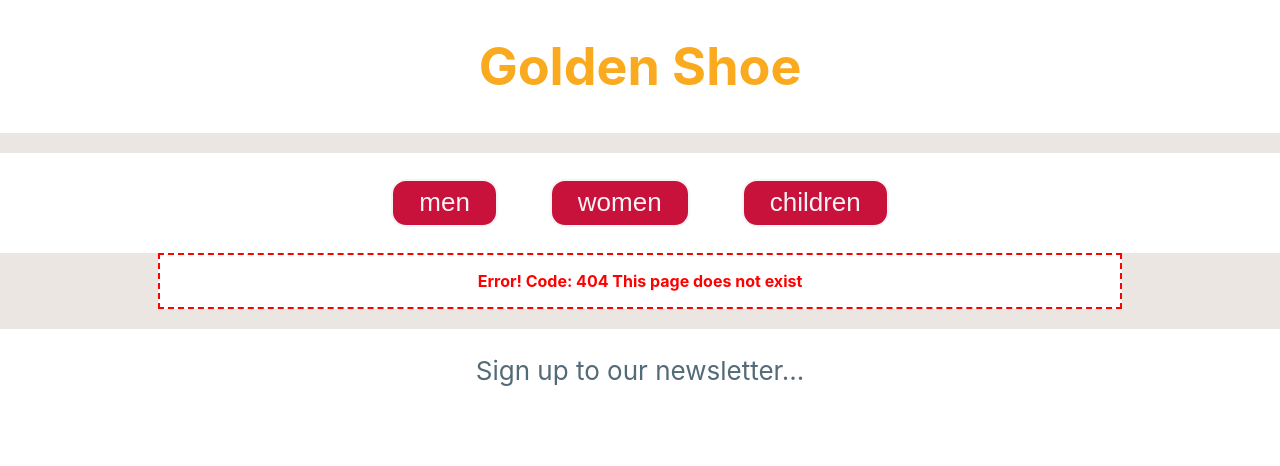
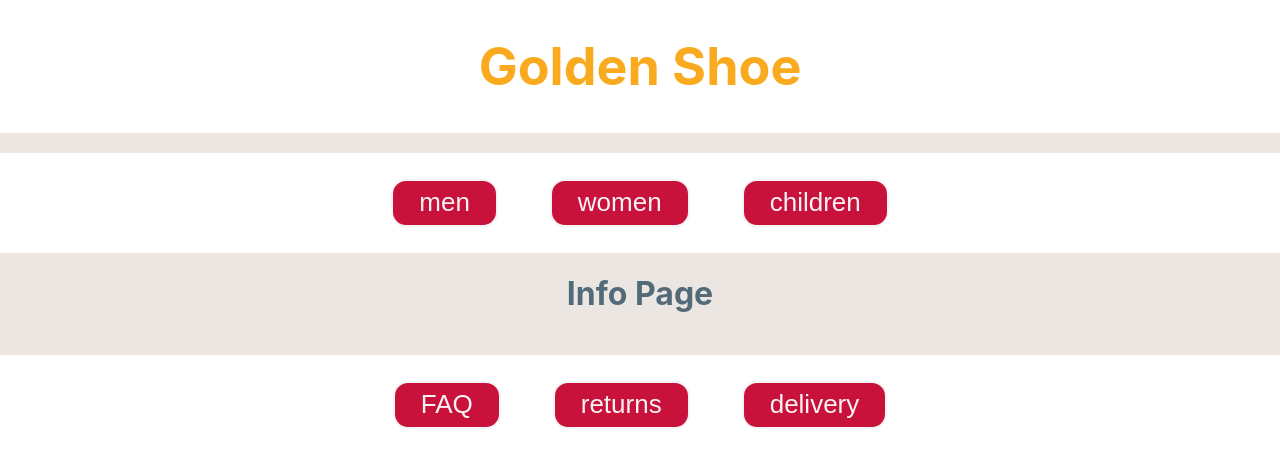
Before and after one commit to CharlyMannion/fe-scheuster, a React (Create React App) app: page /faq in a window 1280 px wide. Before the commit this address had no page. Shown: the top 466 px of the page. Built offline with nearby package versions, Linux system fonts and the light colour scheme.

Commit message:
adds links to different pages in footer

```diff
--- a/src/App.css
+++ b/src/App.css
@@ -129,7 +129,7 @@ img {
     min-height: 10vh;
     width: 100%;
     display: flex;
-    flex-direction: column;
+    flex-direction: row;
     align-items: center;
     justify-content: center;
     font-size: calc(10px + 2vmin);
--- a/src/App.jsx
+++ b/src/App.jsx
@@ -9,6 +9,8 @@ import OptionsBar from './components/OptionsBar';
 import ShoeList from './pages/ShoeList';
 import SingleShoe from './pages/SingleShoe'
 import ErrorDisplay from './components/ErrorDisplay';
+import Info from './components/Info';
+import ContactForm from './components/ContactForm';
 
 class App extends Component {
 
@@ -23,6 +25,10 @@ class App extends Component {
              <ShoeList path="/shoes/:slug" />
              <SingleShoe path="/shoe/:shoe_id" />
              <ErrorDisplay default status={404} message="This page does not exist"/>
+             <ContactForm path="/contact" />
+             <Info path="/faq" />
+             <Info path="/returns" />
+             <Info path="/delivery" />
          </Router>
          <Footer />
       </div>
--- /dev/null
+++ b/src/components/ContactForm.jsx
@@ -0,0 +1,9 @@
+import React from 'react';
+
+const ContactForm = (props) => {
+    return (
+    <h1>ContactForm Page</h1>
+    )
+}
+
+export default ContactForm;
--- a/src/components/Footer.jsx
+++ b/src/components/Footer.jsx
@@ -1,11 +1,24 @@
-import React from 'react';
+import React, { Component } from 'react';
+import {Link} from '@reach/router';
+import StyledButton from '../styledComponents/StyledButton';
 
-const Footer = () => {
-    return (
-    <footer className="footer">
-        <p>Sign up to our newsletter...</p>
-    </footer>
-    )
+class Footer extends Component {
+    state = {
+        categories: ['FAQ', 'returns', 'delivery']
+    }
+
+    render() {
+        const {categories} = this.state
+        return (
+            <div className="footer">
+            <nav>
+                {categories.map(category => {
+                    return <Link to ={`/${category.toLowerCase()}`} key={category}><StyledButton>{category}</StyledButton></Link>
+                })}
+            </nav>
+            </div>
+        );
+    }
 }
 
 export default Footer;
--- /dev/null
+++ b/src/components/Info.jsx
@@ -0,0 +1,10 @@
+import React from 'react';
+
+const Info = (props) => {
+    console.log(props.value, "PROPS PAGE")
+    return (
+    <h1> {props.key} Info Page</h1>
+    )
+}
+
+export default Info;
--- a/src/pages/ShoeList.jsx
+++ b/src/pages/ShoeList.jsx
@@ -4,7 +4,6 @@ import axios from "axios";
 import Loader from "../components/Loader";
 import ErrorDisplay from "../components/ErrorDisplay";
 import ShoeCard from "../components/ShoeCard";
-// import {fetchShoes} from '../../src/utils/api';
 
 class ShoeList extends Component {
   state = {
```
